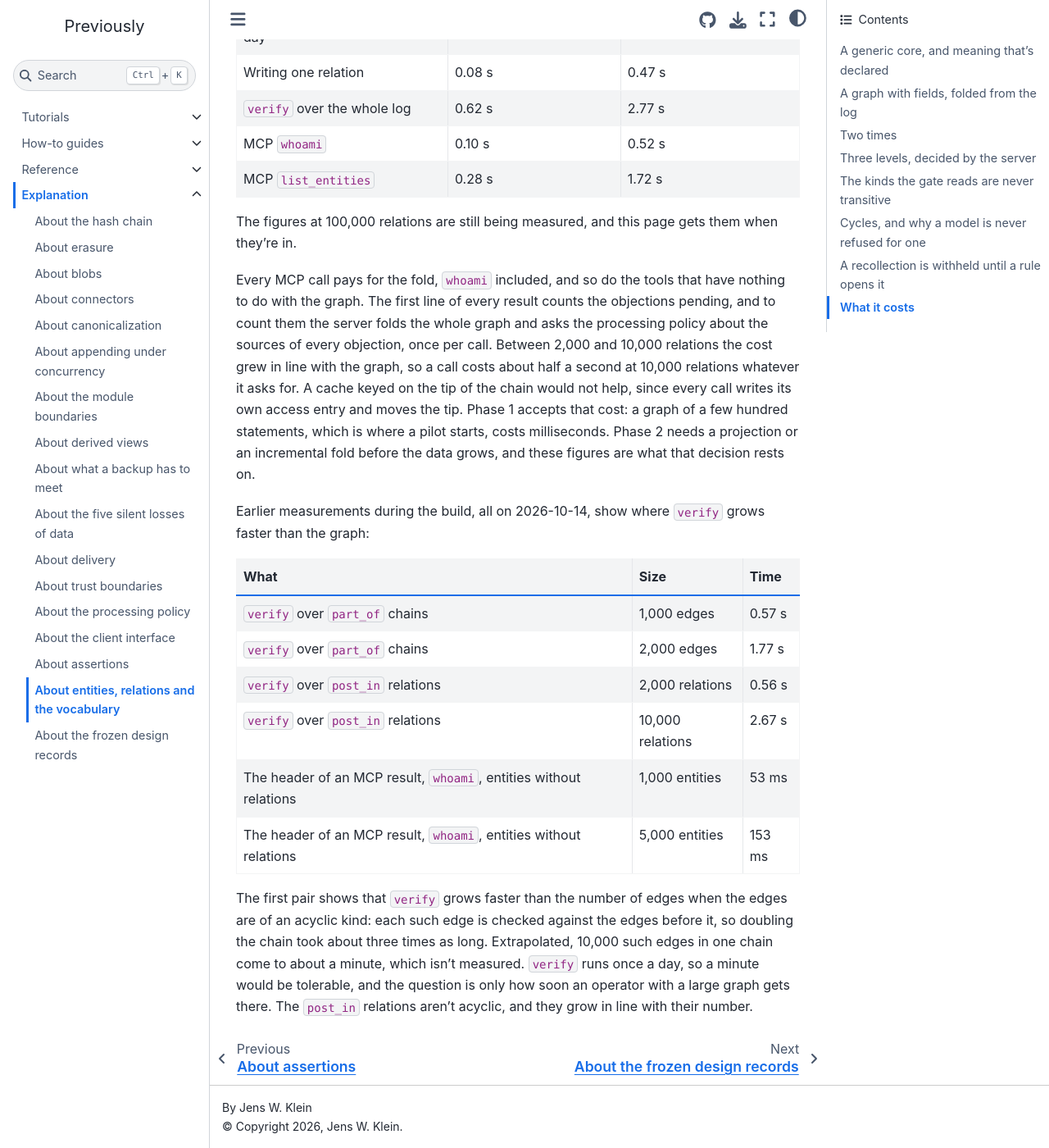
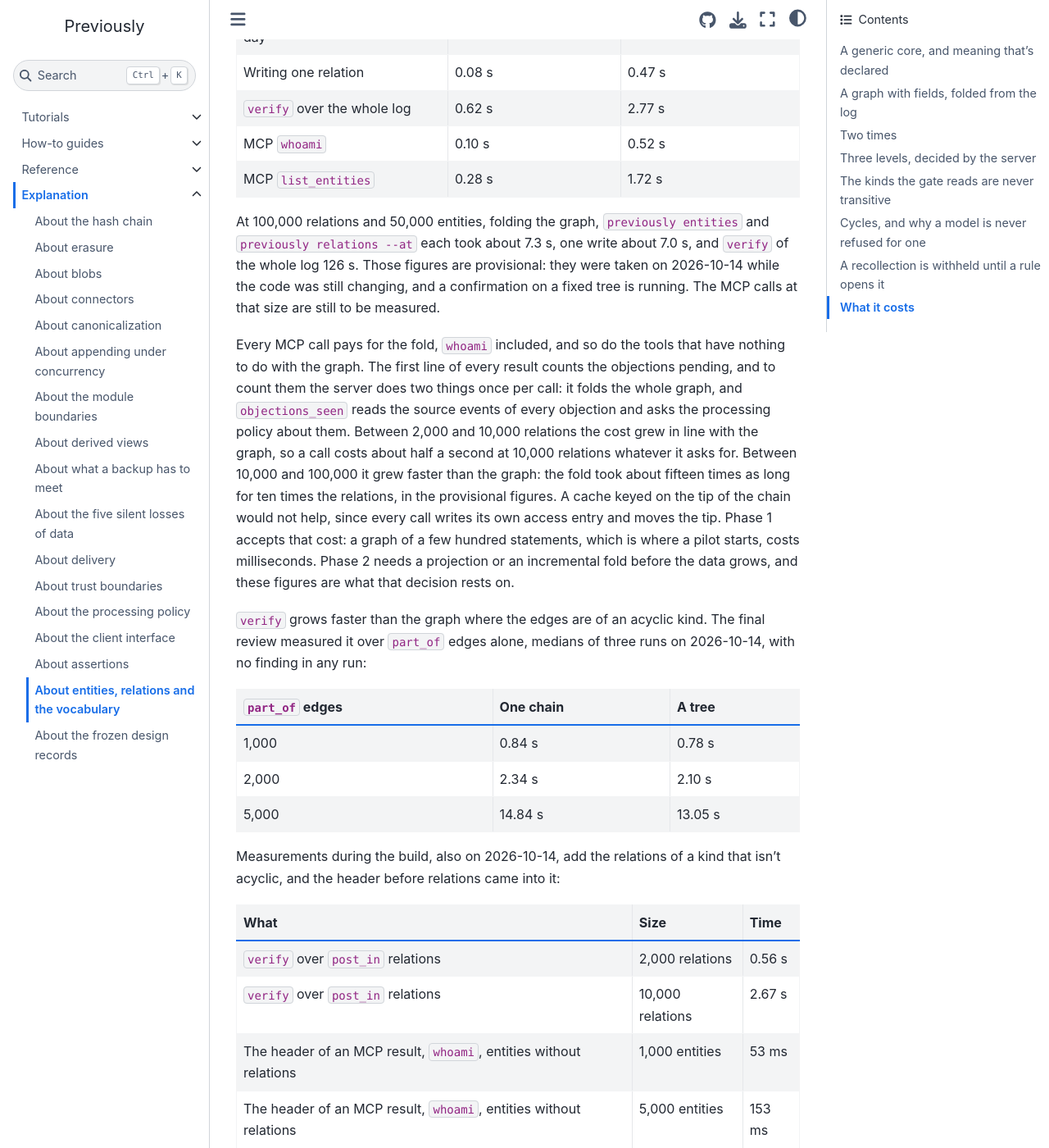
Before and after one commit to jensens/previously, a Sphinx documentation site: the page built from docs/explanation/graph.md, in a window 1280 px wide and 1400 px high, scrolled down 6997 px. Shown: the whole window at 82% size. Built offline with Sphinx 7.4.7 and the Sphinx Book theme 1.1.4, drawn with Linux system fonts in a browser that asks for light colours; pages that are not in the unit, such as notebooks, are missing from menus; some of the changed text lies outside the part shown.

Commit message:
docs: the final review's figures for verify over part_of and at 100,000
`verify` over `part_of` edges alone, as a chain and as a tree, at 1,000,
2,000 and 5,000 edges, replaces Task 4's two chain figures on `graph.md`, in
the map and in the handoff: about quadratic, so roughly a minute at 10,000
edges, an estimate. The figures at 100,000 relations go on `graph.md` and in
the map as provisional, since they were measured while the tree changed.
The header's cost names both its parts, the fold and `objections_seen`.

Assisted-By: Claude Opus 5.5 <noreply@anthropic.com>

```diff
--- a/docs/explanation/graph.md
+++ b/docs/explanation/graph.md
@@ -218,27 +218,37 @@ Each figure is the median of three runs, measured on 2026-10-14.
 | MCP `whoami` | 0.10 s | 0.52 s |
 | MCP `list_entities` | 0.28 s | 1.72 s |
 
-The figures at 100,000 relations are still being measured, and this page gets them when they're in.
+At 100,000 relations and 50,000 entities, folding the graph, `previously entities` and `previously relations --at` each took about 7.3 s, one write about 7.0 s, and `verify` of the whole log 126 s.
+Those figures are provisional: they were taken on 2026-10-14 while the code was still changing, and a confirmation on a fixed tree is running.
+The MCP calls at that size are still to be measured.
 
 Every MCP call pays for the fold, `whoami` included, and so do the tools that have nothing to do with the graph.
-The first line of every result counts the objections pending, and to count them the server folds the whole graph and asks the processing policy about the sources of every objection, once per call.
+The first line of every result counts the objections pending, and to count them the server does two things once per call: it folds the whole graph, and `objections_seen` reads the source events of every objection and asks the processing policy about them.
 Between 2,000 and 10,000 relations the cost grew in line with the graph, so a call costs about half a second at 10,000 relations whatever it asks for.
+Between 10,000 and 100,000 it grew faster than the graph: the fold took about fifteen times as long for ten times the relations, in the provisional figures.
 A cache keyed on the tip of the chain would not help, since every call writes its own access entry and moves the tip.
 Phase 1 accepts that cost: a graph of a few hundred statements, which is where a pilot starts, costs milliseconds.
 Phase 2 needs a projection or an incremental fold before the data grows, and these figures are what that decision rests on.
 
-Earlier measurements during the build, all on 2026-10-14, show where `verify` grows faster than the graph:
+`verify` grows faster than the graph where the edges are of an acyclic kind.
+The final review measured it over `part_of` edges alone, medians of three runs on 2026-10-14, with no finding in any run:
+
+| `part_of` edges | One chain | A tree |
+|---|---|---|
+| 1,000 | 0.84 s | 0.78 s |
+| 2,000 | 2.34 s | 2.10 s |
+| 5,000 | 14.84 s | 13.05 s |
+
+Measurements during the build, also on 2026-10-14, add the relations of a kind that isn't acyclic, and the header before relations came into it:
 
 | What | Size | Time |
 |---|---|---|
-| `verify` over `part_of` chains | 1,000 edges | 0.57 s |
-| `verify` over `part_of` chains | 2,000 edges | 1.77 s |
 | `verify` over `post_in` relations | 2,000 relations | 0.56 s |
 | `verify` over `post_in` relations | 10,000 relations | 2.67 s |
 | The header of an MCP result, `whoami`, entities without relations | 1,000 entities | 53 ms |
 | The header of an MCP result, `whoami`, entities without relations | 5,000 entities | 153 ms |
 
-The first pair shows that `verify` grows faster than the number of edges when the edges are of an acyclic kind: each such edge is checked against the edges before it, so doubling the chain took about three times as long.
-Extrapolated, 10,000 such edges in one chain come to about a minute, which isn't measured.
+Each edge of an acyclic kind is checked against the edges before it, so `verify` grows about with the square of their number: two and a half times the edges took six times as long, in a chain and in a tree alike.
+Extrapolated, 10,000 such edges come to about a minute, which is an estimate and not a measurement.
 `verify` runs once a day, so a minute would be tolerable, and the question is only how soon an operator with a large graph gets there.
 The `post_in` relations aren't acyclic, and they grow in line with their number.
```
Also changed, not shown: docs/superpowers/handoffs/2026-10-14-kup6s-graph-phase-1.md (+2 -2 lines), docs/superpowers/landkarte.md (+19 -12 lines).
